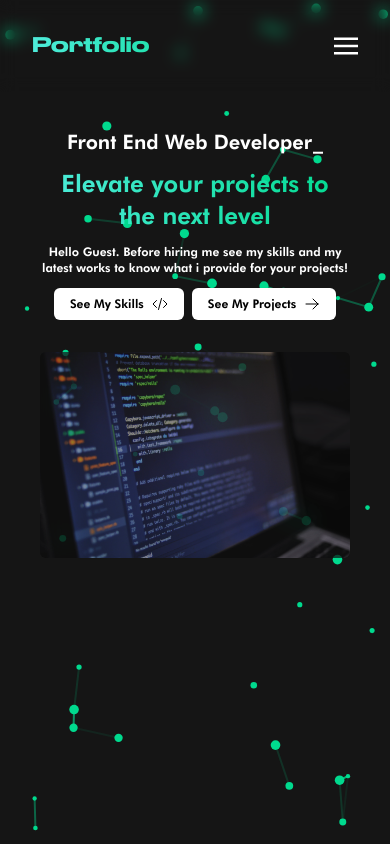
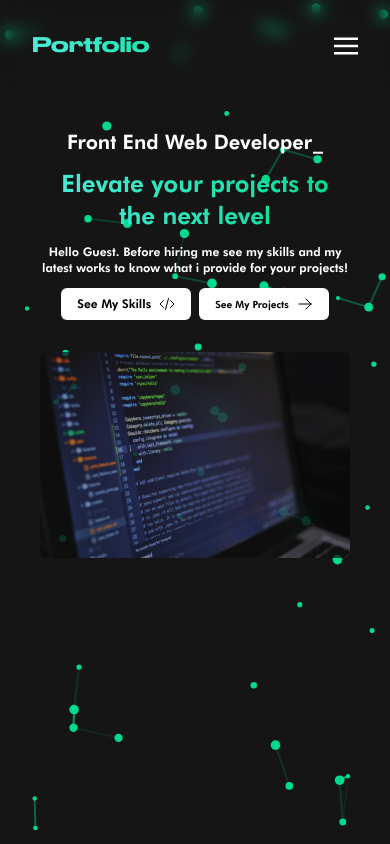
Before and after one commit to MuhammadIqbalAlghifari/miaportfolio, a Next.js app: page /Home in a window 390 px wide. Built offline with nearby package versions, Linux system fonts and the light colour scheme.

Commit message:
Font fixed

```diff
--- a/src/app/components/hero.js
+++ b/src/app/components/hero.js
@@ -56,7 +56,7 @@ const Hero = () => {
 
                 <Link href='/Projects' className='group'>
 
-                    <button className='flex justify-center items-center md:gap-4 gap-2 bg-white text-black md:px-6 md:py-3 px-4 py-2 lg:text-lg md:text-md text-xs rounded-md hover:bg-[#00da8e] group-hover:text-white duration-500'>
+                    <button className='flex justify-center items-center md:gap-4 gap-2 bg-white text-black md:px-6 md:py-3 px-4 py-2 lg:text-lg md:text-md text-[10px] rounded-md hover:bg-[#00da8e] group-hover:text-white duration-500'>
                       See My Projects
                       <svg xmlns="http://www.w3.org/2000/svg" fill="none" viewBox="0 0 24 24" strokeWidth={1.5} stroke="currentColor" className="md:w-5 md:h-5 w-4 h-4 group-hover:translate-x-1 duration-100">
                         <path strokeLinecap="round" strokeLinejoin="round" d="M13.5 4.5 21 12m0 0-7.5 7.5M21 12H3" />
```
